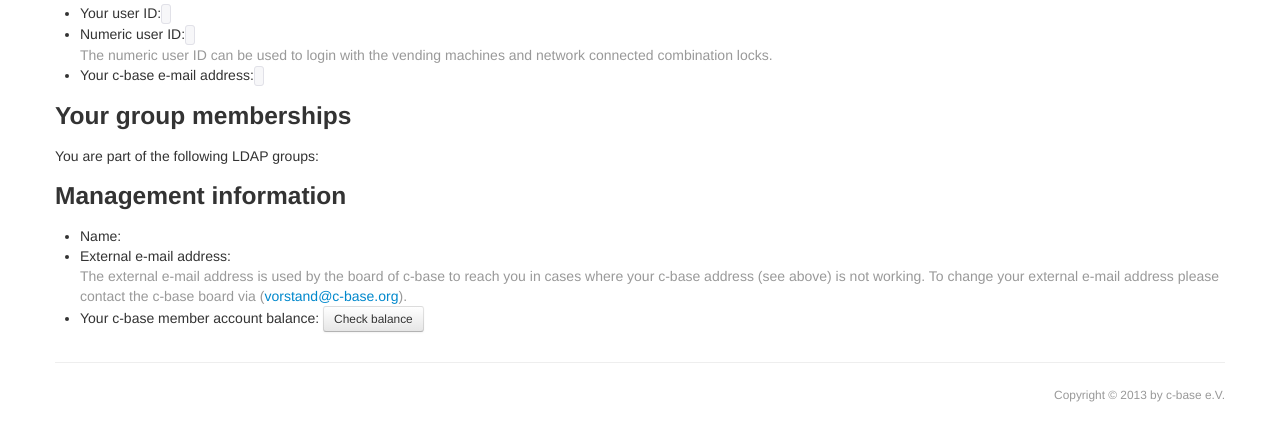
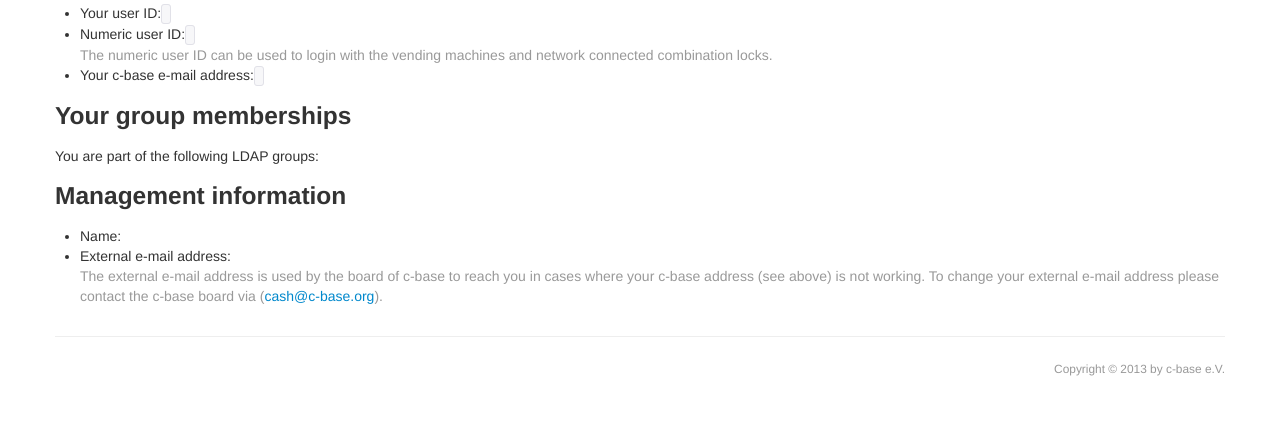
Before and after one commit to c-base/cbmi, a Django app: template account/templates/home.html in a window 1280 px wide. Shown: the part 305-746 px from the top of the page. Run offline with Django 3.2, Linux system fonts and the light colour scheme; the template is opened without the code that fills it, so the values that code supplies are empty; some libraries are stand-ins or nearby versions.

Commit message:
fix mailaddress for buerocratic stuff, remove broken link to balance

```diff
--- a/account/templates/home.html
+++ b/account/templates/home.html
@@ -48,11 +48,7 @@
                     board of c-base to reach you in cases where your c-base
                     address (see above) is not working. To change your
                     external e-mail address please contact the c-base board via {% endblocktrans %}
-                    (<a href="mailto:vorstand@c-base.org">vorstand@c-base.org</a>).</span>
-                </li>
-                <li>
-                    {% trans "Your c-base member account balance:" %}
-                    <a class="btn btn-small" href="https://vorstand.c-base.org/member/">{% trans "Check balance" %}</a>
+                    (<a href="mailto:cash@c-base.org">cash@c-base.org</a>).</span>
                 </li>
             </ul>
 
```
